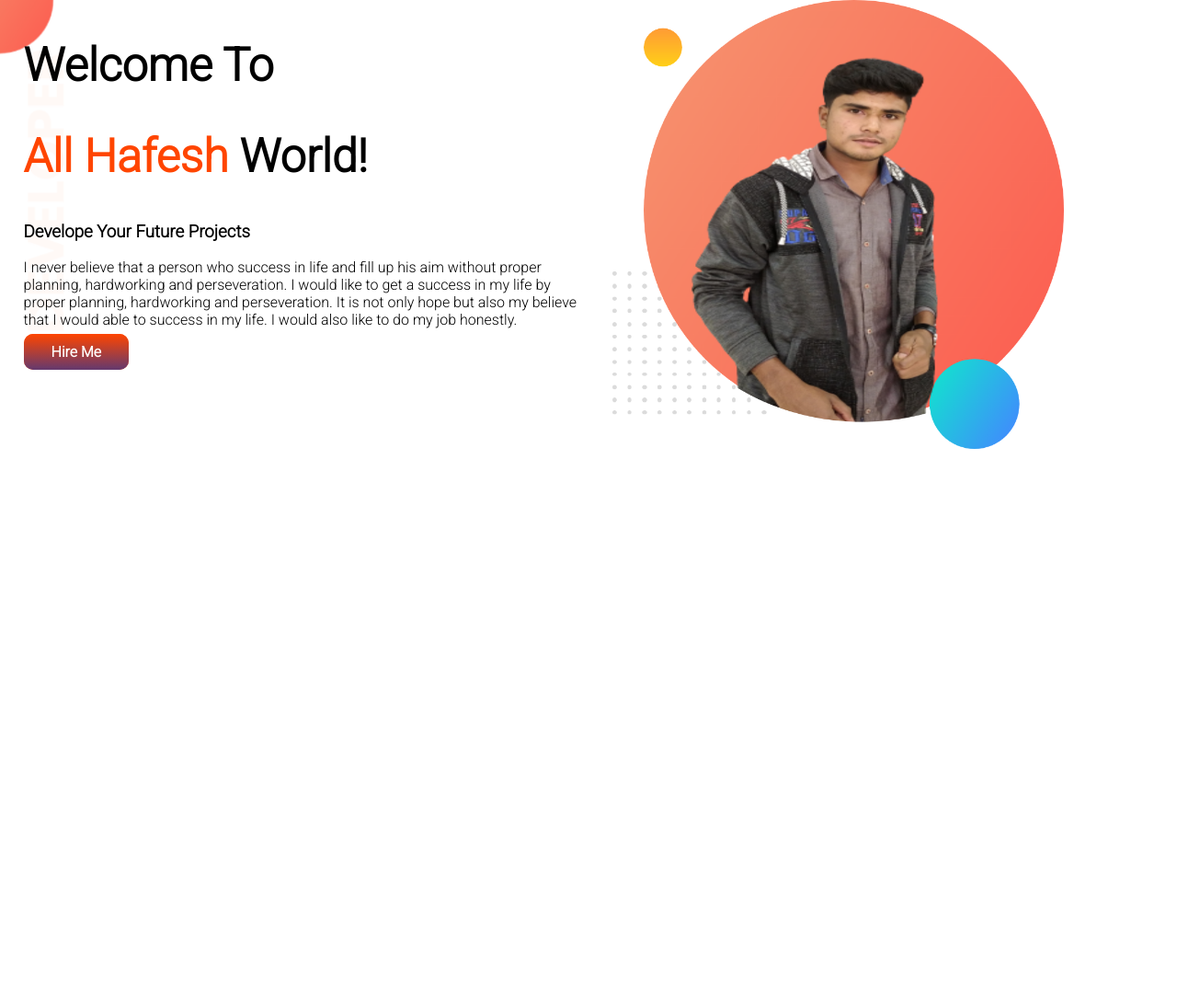
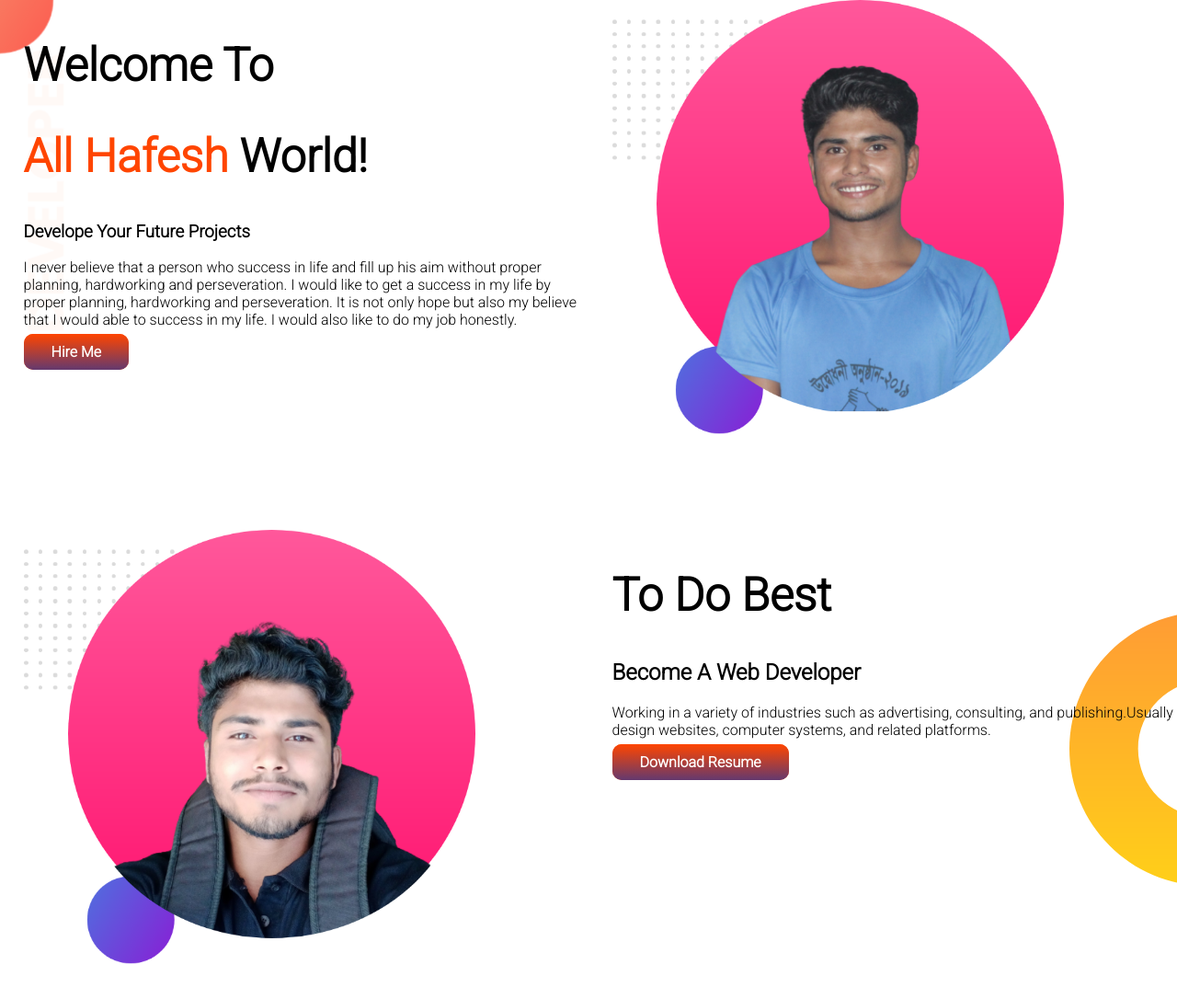
Before and after one commit to hellohafesh/my-portfolio, a plain HTML site: page index.html in a window 1280 px wide. Shown: the whole page at 92% size. Before the commit the page ends 800 px from the top, so only its background shows below. Drawn offline with Linux system fonts and the light colour scheme.

Commit message:
to do add

```diff
--- a/index.html
+++ b/index.html
@@ -27,7 +27,21 @@
                 rel="noopener">Hire Me</a>
         </div>
 
-        <div class="h-width"><img src="images/mybg1.png" alt="Soumik1"></div>
+        <div class="h-width"><img src="images/mybg2.png" alt="Soumik1"></div>
+    </section>
+
+    <section class="todobest">
+        <div class="h-width">
+            <img src="images/mybg3.png" alt="Soumik2">
+        </div>
+        <div class="h-width">
+            <h1> To Do Best </h1>
+            <h2>Become A Web Developer</h2>
+            <p>Working in a variety of industries such as advertising, consulting, and publishing.Usually design
+                websites, computer systems, and related platforms. </p>
+            <a href="" class="hire-btn" target="_blank" rel="noopener"> Download Resume</a>
+        </div>
+
     </section>
 
 </body>
--- a/style.css
+++ b/style.css
@@ -13,6 +13,7 @@ h1 {
 
 section {
     display: flex;
+    margin-bottom: 100px;
 }
 
 .h-width {
@@ -38,3 +39,9 @@ section {
     background-image: url(images/top-banner.png);
     background-repeat: no-repeat;
 }
+
+.todobest {
+    background-image: url(images/dream-bg.png);
+    background-repeat: no-repeat;
+    background-position: right
+}
```
